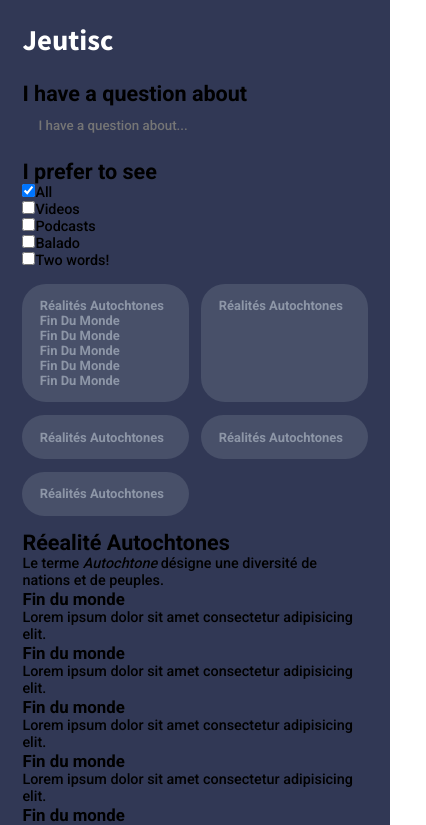
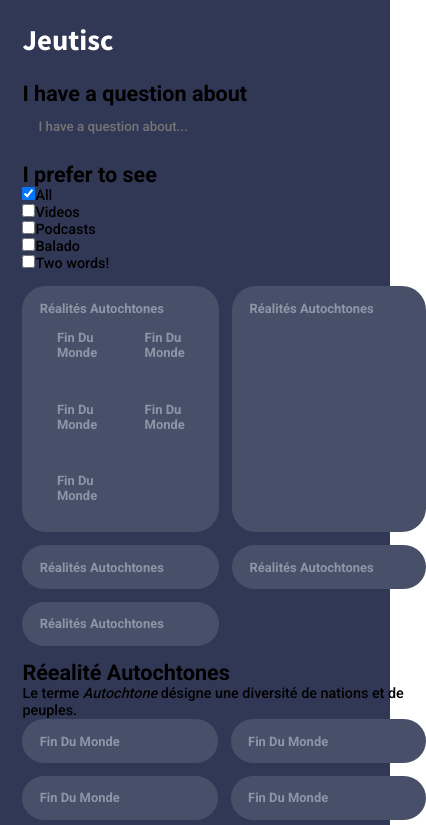
Before and after one commit to lexugo/jeutisc, a Next.js app: page /backup in a window 390 px wide. Shown: the top 825 px of the page, 426 px wide, since content can reach past the window. Built offline with nearby package versions, Linux system fonts and the light colour scheme.

Commit message:
Emma-Jean Thackray · Mercury
- Create footer
- Add copyright
- Restyle ressources on mobile
- Add styling to refined category

```diff
--- a/components/layout/index.js
+++ b/components/layout/index.js
@@ -1,5 +1,6 @@
 import Header from 'components/layout/header'
+import Footer from 'components/layout/footer'
 
-export default function Layout({ children: content }) {
-	return <><Header />{ content }</>
+export default function Layout({ children }) {
+	return <><Header />{ children }<Footer /></>
 }
--- a/components/search/index.js
+++ b/components/search/index.js
@@ -25,8 +25,9 @@ export default function Search() {
 			>
 				<form action='#' className='search'> {/* Todo: handle submit */}
 					<Config category={category} subcategory={subcategory} />
+
 					<Input />
-					<Categories />
+					<Categories currentRefinement={category} />
 					<MediaTypes />
 					{ category && <Subcategories /> }
 				</form>
--- a/components/search/result.js
+++ b/components/search/result.js
@@ -7,9 +7,6 @@ export default function Result({ title, subtitle, reference, type, tags, source,
 			</span>
 			<h4 className='title'>{ reference ? <a href={ reference }>{ title }</a> : title }</h4>
 			{ subtitle && <p className='description'>{ subtitle }</p> }
-			<nav className='actions'>
-				<button className='bookmark' />
-			</nav>
 		</div>
 	)
 }
--- a/styles/components/all.sass
+++ b/styles/components/all.sass
@@ -1,5 +1,6 @@
 @import 'query'
 @import 'checkbox'
+@import 'resource'
 
 // Clear
 body, html, *
@@ -36,10 +37,15 @@ button
 
 // General
 input,
-.category
+.category,
+.subcategory
 	font-family: 'Roboto', sans-serif
 	font-weight: 500
 
 	display: inline-block
 	border-radius: 24px
-	padding: 12px 1.2em
+	padding: 1em 1.2em
+
+	&.refined
+		color: $light !important
+		background: gradiant()
--- /dev/null
+++ b/styles/components/resource.sass
@@ -0,0 +1,29 @@
+.resource
+	font-family: 'Roboto', sans-serif
+	font-weight: 400
+	color: $faded-text
+	background-color: $faded
+
+	border-radius: 12px
+	padding: 1em 1.2em
+
+	.title
+		color: $light
+		font-weight: 600
+		font-size: 1.2em
+
+		margin-top: .3em
+
+	.media
+		overflow: hidden
+		white-space: nowrap
+		text-overflow: ellipsis
+		width: 80%
+
+		.type
+			font-weight: 600
+			background: gradiant()
+			-webkit-background-clip: text
+			-webkit-text-fill-color: transparent
+			margin-right: .5em
+			text-transform: capitalize
--- a/styles/global.sass
+++ b/styles/global.sass
@@ -1,12 +1,9 @@
 @import 'variables'
 @import 'components/all'
 
-.resources
-	display: none
-
 // Layout
 #__next // App
-	height: 100vh
+	min-height: 100vh
 	padding: 1.4em
 
 	background-color: $dark
@@ -22,18 +19,29 @@
 			font-family: 'Source Sans Pro', sans-serif
 			font-weight: 700
 
+	> footer // Footer
+		font-size: .9em
+		font-family: 'Roboto', sans-serif
+		font-weight: 400
+		color: $faded-text
+		text-align: center
+
 // Search
-.search
+.search,
+.resources
 	font-size: .9em
 	font-family: 'Roboto', sans-serif
 	font-weight: 500
 
+.search,
+.resources .results
 	display: flex
 	flex-direction: column
 	gap: .9rem
 
 .by > label,
-.by > p
+.by > p,
+.resources > header p
 	color: $faded-text
 	margin-left: 12px // Offset with border radius
 	line-height: 1.6em
@@ -41,19 +49,20 @@
 	+tablet
 		display: none
 
-.by.categories
-	.categories
+.by.categories,
+.by.subcategories
+	.categories,
+	.subcategories
 		display: grid
 		grid-template-columns: 1fr 1fr
 		gap: .9em
 
-	.category
+	.category,
+	.subcategory
 		color: $faded-text
 		background-color: $faded
 
 		padding: 1em 1.2em
-		//padding-top: 1em
-		//padding-bottom: 1em
 
 		.title
 			font-size: .9em
@@ -63,6 +72,3 @@
 
 		.description
 			display: none
-
-
-// Resources
```
Also changed, not shown: components/layout/footer.js (added, +8 -0 lines), components/search/by/category.js (+4 -7 lines), components/search/results.js (+6 -2 lines).
